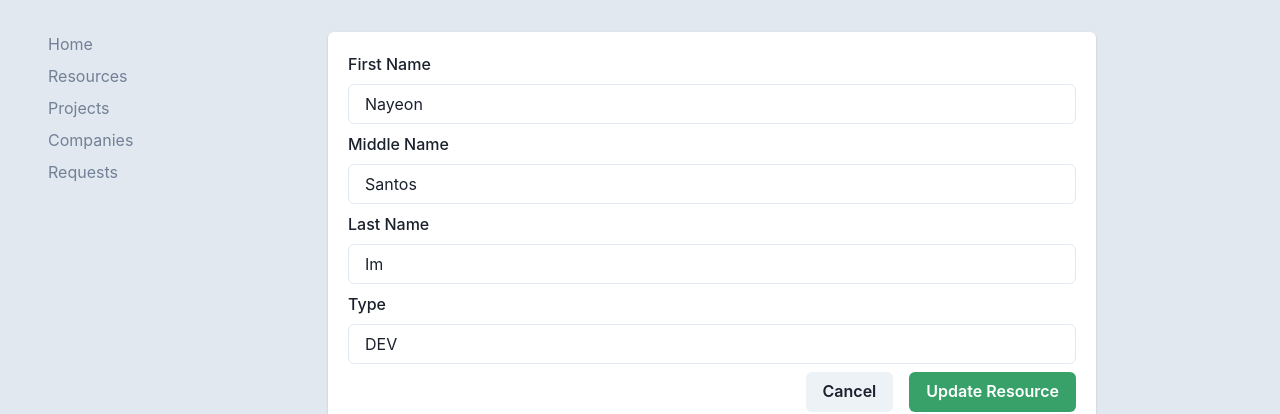
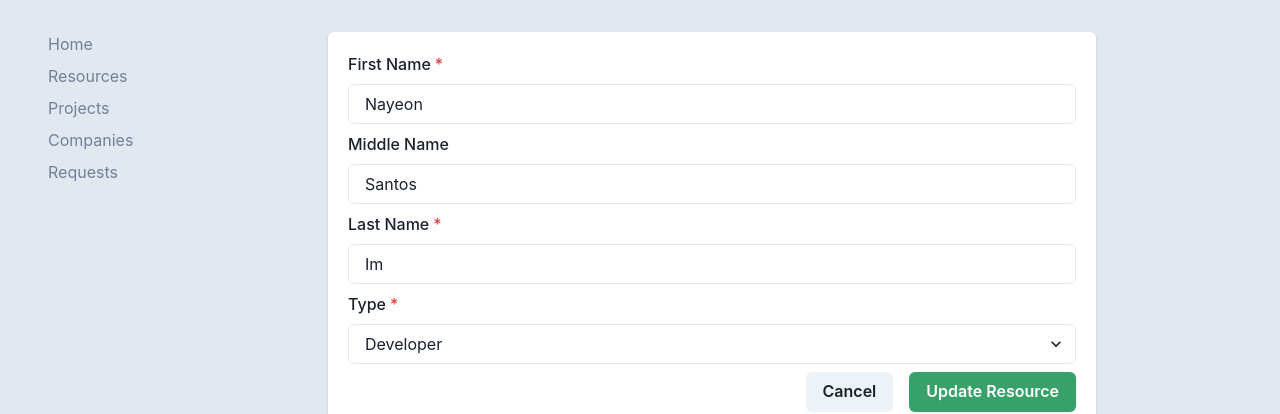
Before and after one commit to m-jimenez127/workshop, a React (Vite) app: page /resource/0 in a window 1280 px wide. Shown: the top 414 px of the page. Built offline with nearby package versions, Linux system fonts and the light colour scheme.

Commit message:
Use Resource Validator

```diff
--- a/src/forms/ResourceForm/index.jsx
+++ b/src/forms/ResourceForm/index.jsx
@@ -1,15 +1,18 @@
 import {
   Button,
   FormControl,
+  FormErrorMessage,
   FormLabel,
   HStack,
   Input,
+  Select,
   Spacer,
   Stack,
 } from "@chakra-ui/react";
 import { useEffect, useRef, useState } from "react";
 import mockApi from "../../utils/mockApi";
 import PropTypes from "prop-types";
+import { validateResource } from "../../utils/validator";
 
 const initialData = {
   firstName: "",
@@ -18,8 +21,15 @@ const initialData = {
   type: "",
 };
 
+const typeOptions = [
+  { label: "Project Manager", value: "PM" },
+  { label: "Quality Assurance", value: "QA" },
+  { label: "Developer", value: "DEV" },
+];
+
 const ResourceForm = ({ id = "add", onAdd, onCancel }) => {
   const [formData, setFormData] = useState(initialData);
+  const [errors, setErrors] = useState({});
   const fetched = useRef("add");
 
   const handleInputChange = (e) => {
@@ -29,7 +39,13 @@ const ResourceForm = ({ id = "add", onAdd, onCancel }) => {
 
   const handleAdd = (e) => {
     e.preventDefault();
-    onAdd(formData);
+    const validate = validateResource(formData);
+    if (validate.isValid) {
+      onAdd(formData);
+      setErrors({});
+    } else {
+      setErrors(validate.errors);
+    }
   };
 
   const handleCancel = () => {
@@ -50,7 +66,7 @@ const ResourceForm = ({ id = "add", onAdd, onCancel }) => {
   return (
     <form onSubmit={handleAdd}>
       <Stack>
-        <FormControl>
+        <FormControl isRequired isInvalid={errors?.firstName}>
           <FormLabel>First Name</FormLabel>
           <Input
             type="text"
@@ -58,6 +74,7 @@ const ResourceForm = ({ id = "add", onAdd, onCancel }) => {
             value={formData.firstName}
             onChange={handleInputChange}
           />
+          <FormErrorMessage>{errors?.firstName}</FormErrorMessage>
         </FormControl>
         <FormControl>
           <FormLabel>Middle Name</FormLabel>
@@ -68,7 +85,7 @@ const ResourceForm = ({ id = "add", onAdd, onCancel }) => {
             onChange={handleInputChange}
           />
         </FormControl>
-        <FormControl>
+        <FormControl isRequired isInvalid={errors?.lastName}>
           <FormLabel>Last Name</FormLabel>
           <Input
             type="text"
@@ -76,15 +93,23 @@ const ResourceForm = ({ id = "add", onAdd, onCancel }) => {
             value={formData.lastName}
             onChange={handleInputChange}
           />
+          <FormErrorMessage>{errors?.lastName}</FormErrorMessage>
         </FormControl>
-        <FormControl>
+        <FormControl isRequired isInvalid={errors?.type}>
           <FormLabel>Type</FormLabel>
-          <Input
-            type="text"
+          <Select
+            placeholder="Select Resource Type"
             name="type"
             value={formData.type}
             onChange={handleInputChange}
-          />
+          >
+            {typeOptions.map((type, typeIndex) => (
+              <option key={`typeOption-${typeIndex}`} value={type.value}>
+                {type.label}
+              </option>
+            ))}
+          </Select>
+          <FormErrorMessage>{errors?.type}</FormErrorMessage>
         </FormControl>
         <HStack spacing={4}>
           <Spacer />
```
